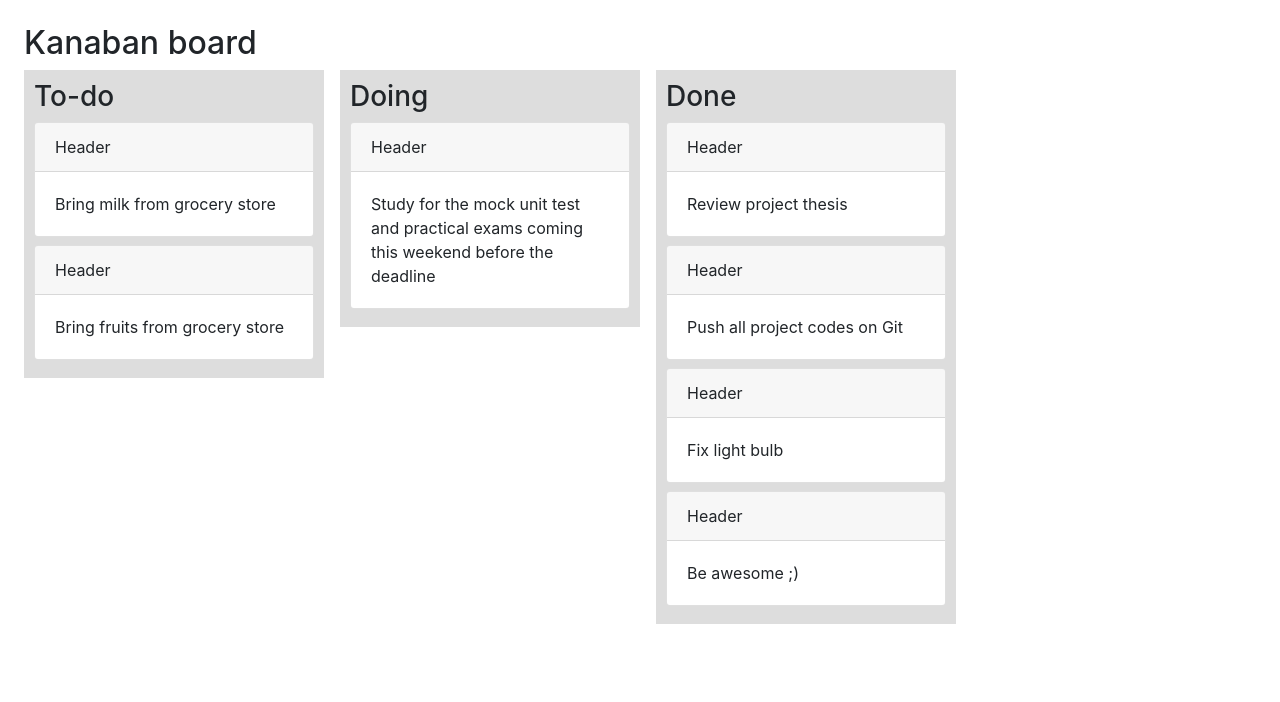
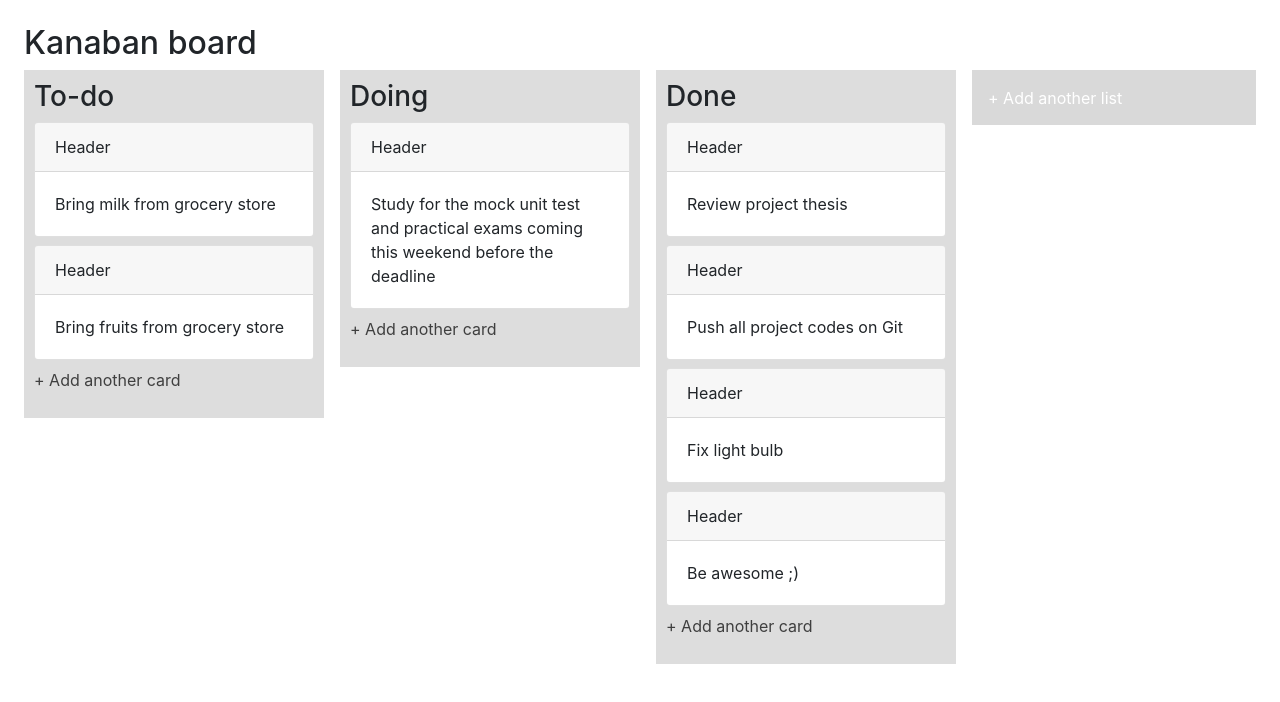
Before and after one commit to RiyaNegi/Kanban, a React (Create React App) app: page / in a window 1280 px wide. Shown: the top 702 px of the page. Built offline with nearby package versions, Linux system fonts and the light colour scheme.

Commit message:
Add reusable action button and form component

```diff
--- a/package.json
+++ b/package.json
@@ -12,6 +12,7 @@
     "react-dom": "^17.0.1",
     "react-redux": "^7.2.2",
     "react-scripts": "4.0.1",
+    "react-textarea-autosize": "^8.3.0",
     "redux": "^4.0.5",
     "web-vitals": "^0.2.4"
   },
--- /dev/null
+++ b/src/components/ActionButton.js
@@ -0,0 +1,75 @@
+import React, { PureComponent } from "react"
+import TextArea from "react-textarea-autosize";
+import { Button, Card } from "react-bootstrap"
+
+class ActionButton extends PureComponent {
+    state = {
+        formOpen: false,
+        text: ""
+    }
+
+    setOpen = () => {
+        this.setState({
+            formOpen: true
+        }
+        )
+    }
+
+    closeForm = () => {
+        this.setState({
+            formOpen: false
+        }
+        )
+    }
+
+    handleChange = (e) => {
+        this.setState({
+            text: e.target.value
+        })
+    }
+
+    renderAddButton = () => {
+
+        const { list } = this.props;
+        const buttonText = list ? "Add another list" : "Add another card"
+        return (
+            <div onClick={this.setOpen} className={list ? " d-flex list-text  p-3" : "d-flex card-txt"}>
+                <p>+ {buttonText}</p>
+            </div>
+        );
+    };
+
+    renderForm = () => {
+        const { list } = this.props
+        const placeholder = list ? "Enter List tile" : "Enter Card title";
+        const buttonTitle = list ? "Add List" : "Add Card";
+
+
+        return (
+            <div>
+                <Card
+                    style={{ minHeight: 80, minWidth: 270 }}
+                >
+                    <TextArea
+                        placeholder={placeholder}
+                        autoFocus
+                        onBlur={this.closeForm}
+                        value={this.state.text}
+                        onChange={this.handleChange}
+                        style={{ resize: "none", width: "100%", outline: "none", border: "none " }}
+                    />
+                </Card>
+                <div className="mt-2">
+                    <Button variant="success"> {buttonTitle}</Button>
+                    <Button className="close-button" >X</Button>
+                </div>
+            </div>
+        )
+    }
+
+    render() {
+        return this.state.formOpen ? this.renderForm() : this.renderAddButton();
+    }
+}
+
+export default ActionButton
--- a/src/components/App.css
+++ b/src/components/App.css
@@ -33,9 +33,47 @@
     transform: rotate(360deg);
   }
 } */
+
+.card-txt{
+  color: rgb(63, 63, 63);
+  background-color: transparent;
+}
+
+.card-txt:hover{
+  text-decoration: underline;
+}
+
+.list-text{
+  color: rgb(255, 255, 255);
+  opacity: 1;
+  background-color:rgba(0, 0, 0, 0.15) ;
+  width:300px;
+  height: 55px;
+  cursor: pointer;
+}
+
+.list-text:hover{
+  text-decoration: underline;
+}
+
 .list-container{
   background-color: rgb(221, 221, 221);
   border-radius: 3;
   width: 300px;
   padding: 10px;
+  cursor: pointer;
+
 }
+
+.close-button{
+  background-color: transparent;
+  cursor: pointer;
+  margin-left: 10px;
+  border: none;
+  color:black
+}
+
+.close-button:hover{
+  background-color: rgba(0, 0, 0, 0.13);
+
+}
--- a/src/components/App.js
+++ b/src/components/App.js
@@ -1,6 +1,8 @@
 import React, { PureComponent } from 'react'
 import List from "./List"
 import { connect } from "react-redux";
+import ActionButton from "./ActionButton"
+
 
 class App extends PureComponent {
   render() {
@@ -17,6 +19,7 @@ class App extends PureComponent {
             </div>
           )
           )}
+          <ActionButton list />
         </div>
       </div>
     );
--- a/src/components/List.js
+++ b/src/components/List.js
@@ -1,14 +1,16 @@
 import React from "react";
 import "./App.css"
 import ListCard from "./ListCard"
+import ActionButton from "./ActionButton"
 
 const List = ({ title, cards }) => {
     return (
         <div className="list-container">
             <h3>{title}</h3>
             {cards.map(i => (
-                <ListCard text={i.text} />
+                <ListCard key={i.id} text={i.text} />
             ))}
+            <ActionButton />
         </div>
     )
 }
--- a/src/components/ListCard.js
+++ b/src/components/ListCard.js
@@ -1,12 +1,12 @@
 import React from "react"
 import { Card } from "react-bootstrap"
 
-const ListCard = ({ text }) => {
+const ListCard = ({ text, key }) => {
     return (
         <div>
             <Card
                 // bg={Light.toLowerCase()}
-                // key={1}
+                key={key}
                 // text={Light.toLowerCase() === 'light' ? 'dark' : 'white'}
                 // style={{ width: '18rem' }}
                 className="mb-2"
```
Also changed, not shown: 2 other files (tests, documents, lock files or other folders).
